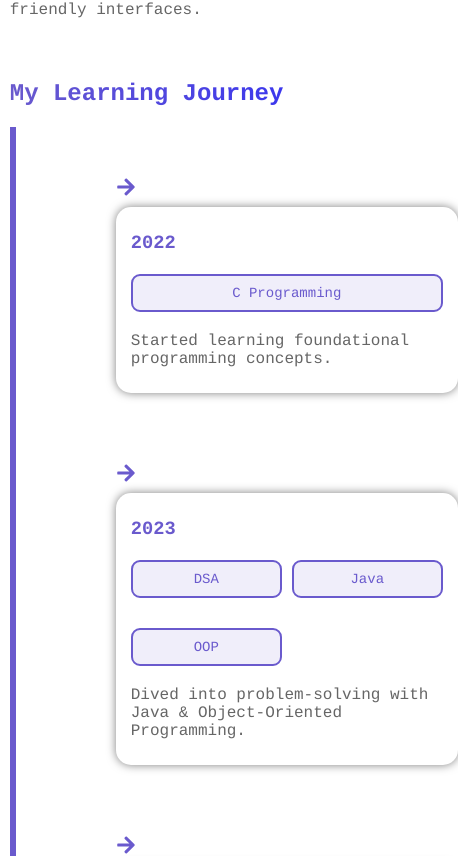
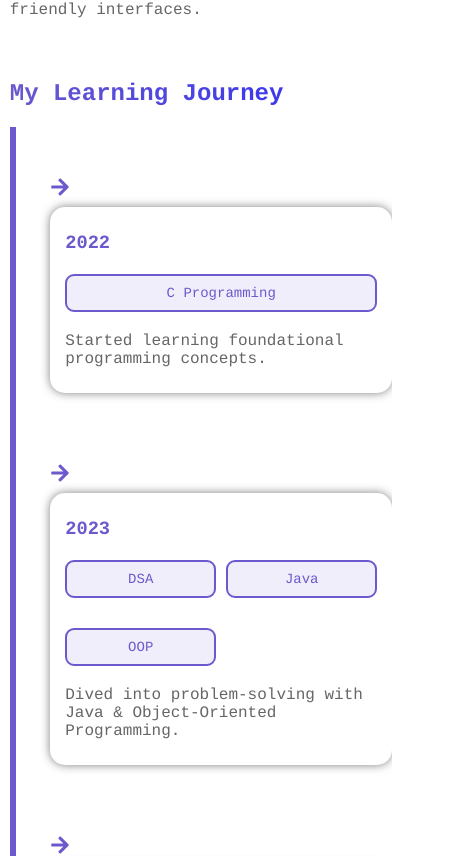
Before and after one commit to Arunitdy/portfolio-2.0, a React (Vite) app in the folder portfolio/: page / in a window 390 px wide. Shown: the part 1392-2248 px from the top of the page, 458 px wide, since content can reach past the window. Built offline with nearby package versions, Linux system fonts and the light colour scheme; no server answers.

Commit message:
Update Timeline.css

```diff
--- a/portfolio/src/All/TimeLine/Timeline.css
+++ b/portfolio/src/All/TimeLine/Timeline.css
@@ -66,6 +66,6 @@
         align-items: flex-start;
     }
     .timeline-item {
-        margin-left:100px;
+        margin-left:10%;
     }
 }
```
